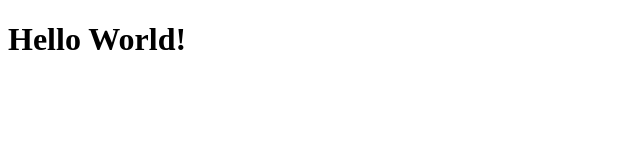
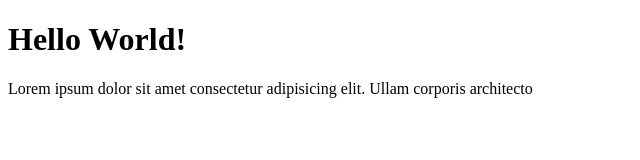
Before and after one commit to husna-taqiyya/pelajar-git-test, a plain HTML site: page index.html in a window 1280 px wide. Shown: the whole page, without its empty margins (0-640 px from the left). Drawn offline with Linux system fonts and the light colour scheme.

Commit message:
menambahkan paragraf

```diff
--- a/index.html
+++ b/index.html
@@ -7,5 +7,6 @@
 </head>
 <body>
     <h1>Hello World!</h1>
+    <p>Lorem ipsum dolor sit amet consectetur adipisicing elit. Ullam corporis architecto </p>
 </body>
 </html>
```
